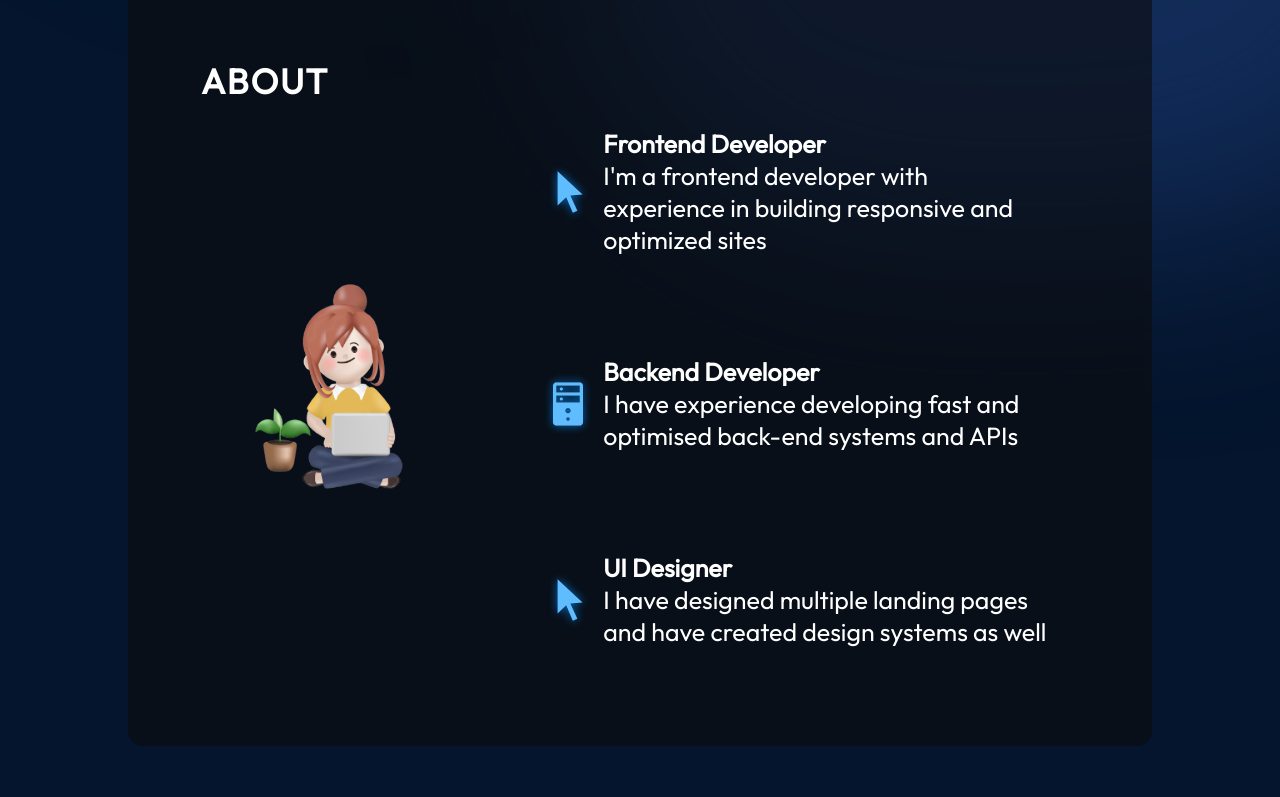
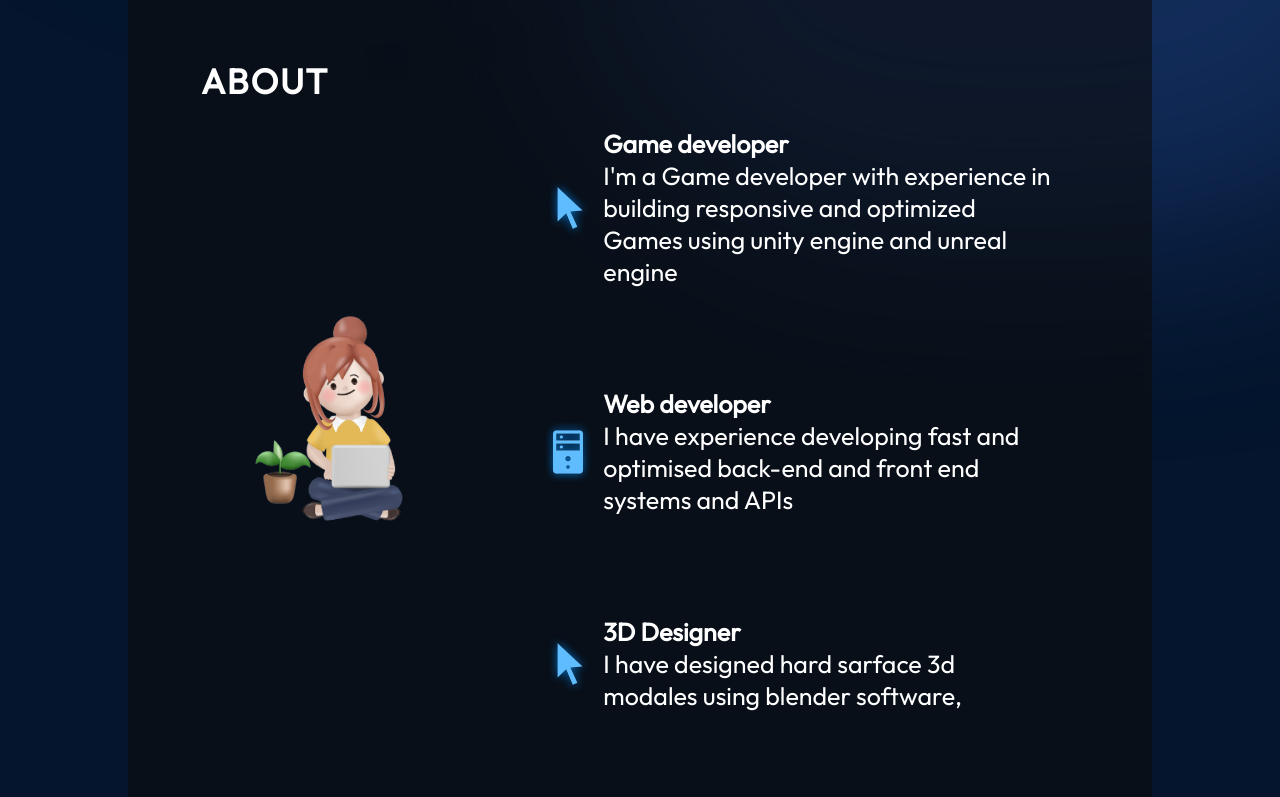
Before and after one commit to Parakkrama24/Porfilio, a React (Vite) app: page / in a window 1280 px wide. Shown: the part 803-1600 px from the top of the page. Built offline with nearby package versions, Linux system fonts and the light colour scheme.

Commit message:
skills ubpate

```diff
--- a/src/App.jsx
+++ b/src/App.jsx
@@ -14,7 +14,7 @@ function App() {
       <About />
       <Experience />
       <Projects />
-
+      <Contact />
     </div>
   );
 }
--- a/src/components/About/About.jsx
+++ b/src/components/About/About.jsx
@@ -17,19 +17,19 @@ export const About = () => {
           <li className={styles.aboutItem}>
             <img src={getImageUrl("about/cursorIcon.png")} alt="Cursor icon" />
             <div className={styles.aboutItemText}>
-              <h3>Frontend Developer</h3>
+              <h3>Game developer</h3>
               <p>
-                I'm a frontend developer with experience in building responsive
-                and optimized sites
+                I'm a Game developer with experience in building responsive
+                and optimized Games using unity engine and unreal engine
               </p>
             </div>
           </li>
           <li className={styles.aboutItem}>
             <img src={getImageUrl("about/serverIcon.png")} alt="Server icon" />
             <div className={styles.aboutItemText}>
-              <h3>Backend Developer</h3>
+              <h3>Web developer </h3>
               <p>
-                I have experience developing fast and optimised back-end systems
+                I have experience developing fast and optimised back-end and front end systems
                 and APIs
               </p>
             </div>
@@ -37,10 +37,10 @@ export const About = () => {
           <li className={styles.aboutItem}>
             <img src={getImageUrl("about/cursorIcon.png")} alt="UI icon" />
             <div className={styles.aboutItemText}>
-              <h3>UI Designer</h3>
+              <h3>3D Designer</h3>
               <p>
-                I have designed multiple landing pages and have created design
-                systems as well
+                I have designed hard sarface 3d modales using blender software,
+
               </p>
             </div>
           </li>
```
